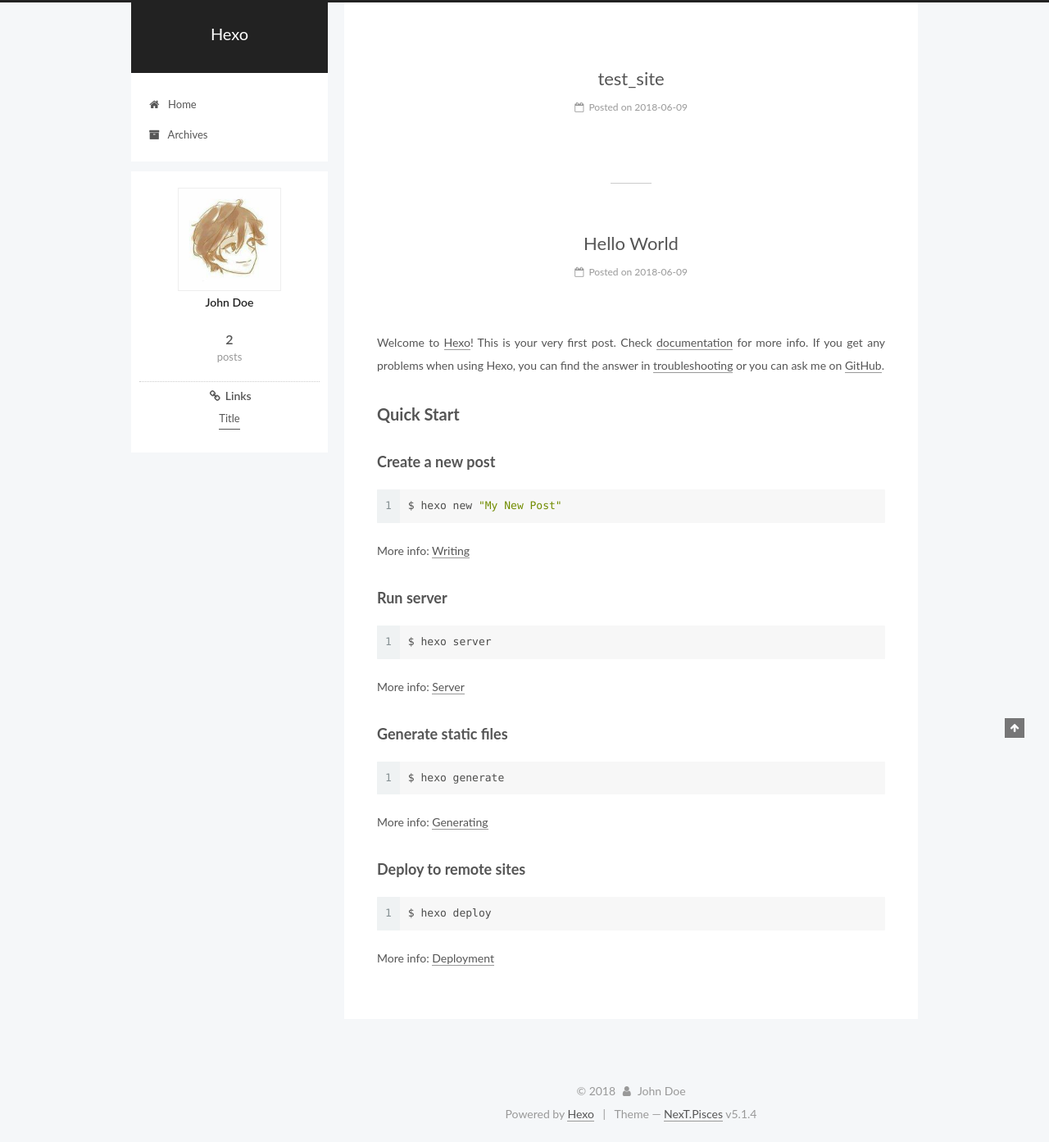
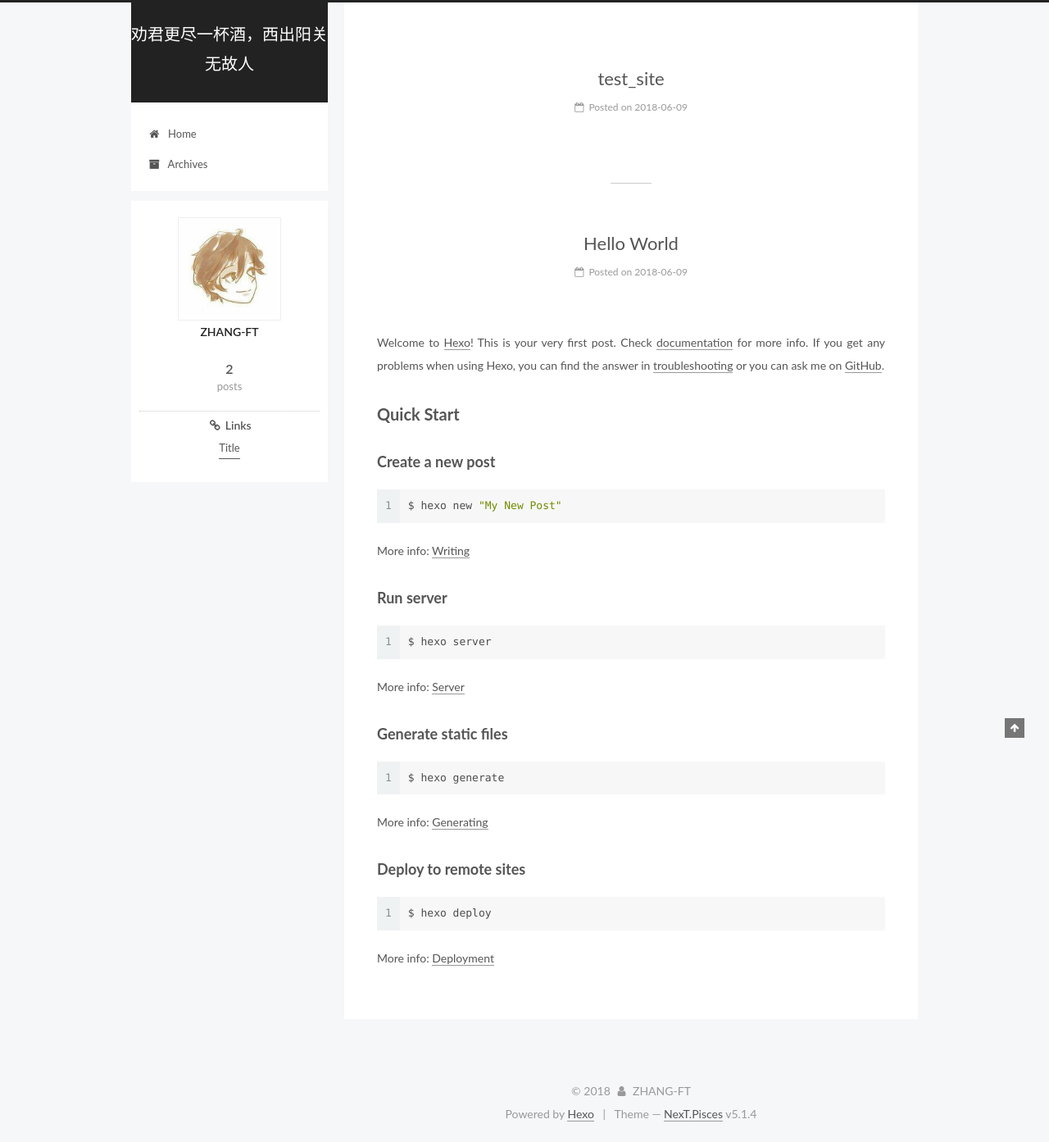
Before and after one commit to ZHANG-FENGTAO/zhang-fengtao.github.com, a plain HTML site: page index.html in a window 1280 px wide. Shown: the whole page at 82% size. Drawn offline with Linux system fonts and the light colour scheme.

Commit message:
Site updated: 2018-06-09 22:58:51

```diff
--- a/css/main.css
+++ b/css/main.css
@@ -1823,7 +1823,7 @@ pre .javascript .function {
   width: 4px;
   height: 4px;
   border-radius: 50%;
-  background: #99c1d7;
+  background: #c38aac;
 }
 .links-of-blogroll {
   font-size: 13px;
--- a/index.html
+++ b/index.html
@@ -80,12 +80,12 @@
 
 
 <meta property="og:type" content="website">
-<meta property="og:title" content="Hexo">
+<meta property="og:title" content="劝君更尽一杯酒，西出阳关无故人">
 <meta property="og:url" content="http://yoursite.com/index.html">
-<meta property="og:site_name" content="Hexo">
+<meta property="og:site_name" content="劝君更尽一杯酒，西出阳关无故人">
 <meta property="og:locale" content="default">
 <meta name="twitter:card" content="summary">
-<meta name="twitter:title" content="Hexo">
+<meta name="twitter:title" content="劝君更尽一杯酒，西出阳关无故人">
 
 
 
@@ -121,7 +121,7 @@
 
 
 
-  <title>Hexo</title>
+  <title>劝君更尽一杯酒，西出阳关无故人</title>
 
 
 
@@ -152,7 +152,7 @@
     <div class="custom-logo-site-title">
       <a href="/"  class="brand" rel="start">
         <span class="logo-line-before"><i></i></span>
-        <span class="site-title">Hexo</span>
+        <span class="site-title">劝君更尽一杯酒，西出阳关无故人</span>
         <span class="logo-line-after"><i></i></span>
       </a>
     </div>
@@ -232,13 +232,13 @@
     <link itemprop="mainEntityOfPage" href="http://yoursite.com/2018/06/09/test-site/">
 
     <span hidden itemprop="author" itemscope itemtype="http://schema.org/Person">
-      <meta itemprop="name" content="John Doe">
+      <meta itemprop="name" content="ZHANG-FT">
       <meta itemprop="description" content="">
       <meta itemprop="image" content="/images/zft.jpg">
     </span>
 
     <span hidden itemprop="publisher" itemscope itemtype="http://schema.org/Organization">
-      <meta itemprop="name" content="Hexo">
+      <meta itemprop="name" content="劝君更尽一杯酒，西出阳关无故人">
     </span>
 
 
@@ -351,13 +351,13 @@
     <link itemprop="mainEntityOfPage" href="http://yoursite.com/2018/06/09/hello-world/">
 
     <span hidden itemprop="author" itemscope itemtype="http://schema.org/Person">
-      <meta itemprop="name" content="John Doe">
+      <meta itemprop="name" content="ZHANG-FT">
       <meta itemprop="description" content="">
       <meta itemprop="image" content="/images/zft.jpg">
     </span>
 
     <span hidden itemprop="publisher" itemscope itemtype="http://schema.org/Organization">
-      <meta itemprop="name" content="Hexo">
+      <meta itemprop="name" content="劝君更尽一杯酒，西出阳关无故人">
     </span>
 
 
@@ -500,9 +500,9 @@
 
               <img class="site-author-image" itemprop="image"
                 src="/images/zft.jpg"
-                alt="John Doe" />
+                alt="ZHANG-FT" />
 
-              <p class="site-author-name" itemprop="name">John Doe</p>
+              <p class="site-author-name" itemprop="name">ZHANG-FT</p>
               <p class="site-description motion-element" itemprop="description"></p>
           </div>
 
@@ -542,7 +542,7 @@
               <ul class="links-of-blogroll-list">
 
                   <li class="links-of-blogroll-item">
-                    <a href="http://example.com/" title="Title" target="_blank">Title</a>
+                    <a href="https://www.jianshu.com/u/65c8a5f862a8" title="Title" target="_blank">Title</a>
                   </li>
 
               </ul>
@@ -572,7 +572,7 @@
   <span class="with-love">
     <i class="fa fa-user"></i>
   </span>
-  <span class="author" itemprop="copyrightHolder">John Doe</span>
+  <span class="author" itemprop="copyrightHolder">ZHANG-FT</span>
 
 
 </div>
```
Also changed, not shown: 2018/06/09/hello-world/index.html (+9 -9 lines), 2018/06/09/test-site/index.html (+9 -9 lines), archives/2018/06/index.html (+9 -9 lines), archives/2018/index.html (+9 -9 lines), archives/index.html (+9 -9 lines).
